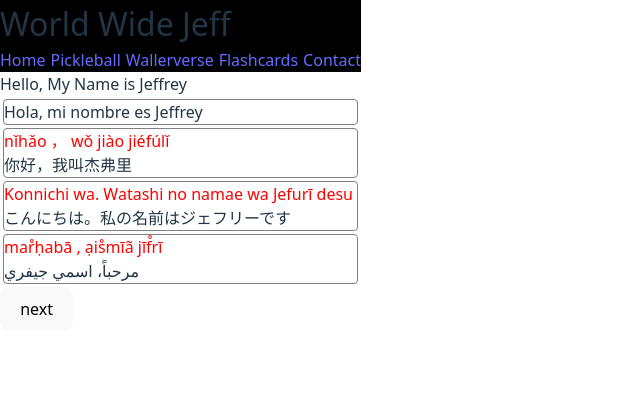
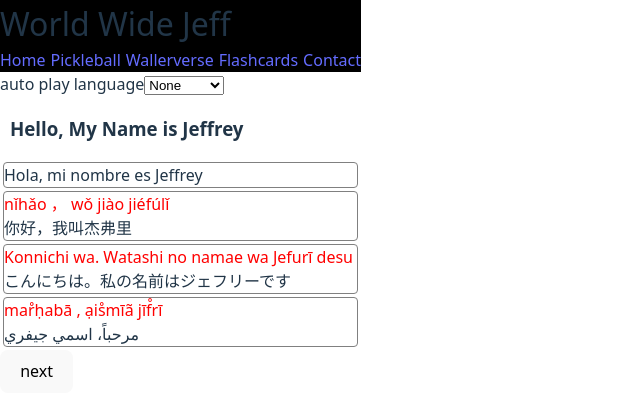
Before and after one commit to JeffWHenderson/world-wide-jeff, a React (Vite) app: page /flashcards in a window 1280 px wide. Shown: the top 416 px of the page, without its empty margins (0-640 px from the left). Built offline with nearby package versions, Linux system fonts and the light colour scheme.

Commit message:
add autoplay dropdown

```diff
--- a/src/screens/Language/FlashCards.tsx
+++ b/src/screens/Language/FlashCards.tsx
@@ -1,13 +1,30 @@
-import { useState } from "react";
+import { useState, useEffect } from "react";
 import { translations } from "./translations";
 
 const FlashCards = () => {
     const [languages] = useState(["Spanish", "Chinese", "Japanese", "arabic"])
     const [cardNumber, setCardNumber] = useState(0)
     const [showEnglish] = useState(true)
+    const [autoPlayLanguage, setAutoPlayLanguage] = useState("None")
 
     let voices = speechSynthesis.getVoices();
+    console.log(voices);
+    /*
+    useEffect(() => {
+      window.addEventListener("keydown", onKeyDown); // Add event listener for keydown event
+      //return () => {
+        //window.removeEventListener("keydown", onKeyDown); // Remove event listener on component unmount
+      //};
+    }, []);
 
+    const onKeyDown = (e: any) => {
+
+      if (e.key == " " || e.code == "Space" || e.keyCode == 32 ) {
+         console.log("space-bar")
+         nextCard();
+      }
+    }
+    */
 
 
     function speak(phrase: string, lang: string) {
@@ -38,10 +55,23 @@ const FlashCards = () => {
 
     const nextCard = () => {
         setCardNumber(cardNumber + 1)
-
+        if (autoPlayLanguage !== "None") {
+            speak(translations[cardNumber + 1][autoPlayLanguage], autoPlayLanguage)
+        }
     }
 
     return <>
+        <label>
+            auto play language
+            <select id="auto-play-select" onChange={(e) => setAutoPlayLanguage(e.target.value)}>
+                <option value="none" onSe>None</option>
+                <option value="Spanish">Spanish</option>
+                <option value="Chinese">Chinese</option>
+                <option value="Japanese">Japanese</option>
+                <option value="arabic">Arabic</option>
+                <option value="English">English</option>
+            </select>
+        </label>
         {/* <div style={{ marginBottom: "5px" }}>
             <label for="english">
                 <input type="checkbox" id="english"></input>
@@ -65,7 +95,7 @@ const FlashCards = () => {
             </label>
         </div> */}
 
-        {showEnglish ? <div style={{}}>{translations[cardNumber]["English"]}</div> : null}
+        {showEnglish ? <h3 style={{ marginLeft: "10px" }}>{translations[cardNumber]["English"]}</h3> : null}
 
         {languages.map((lang) => (
             <div style={{ border: "1px solid grey", borderRadius: "4px", margin: "3px" }} onClick={() => speak(translations[cardNumber][lang], lang)}>
```
